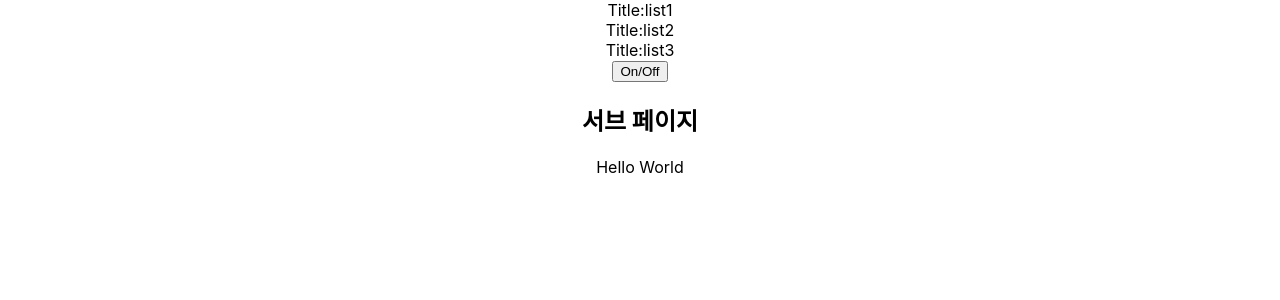
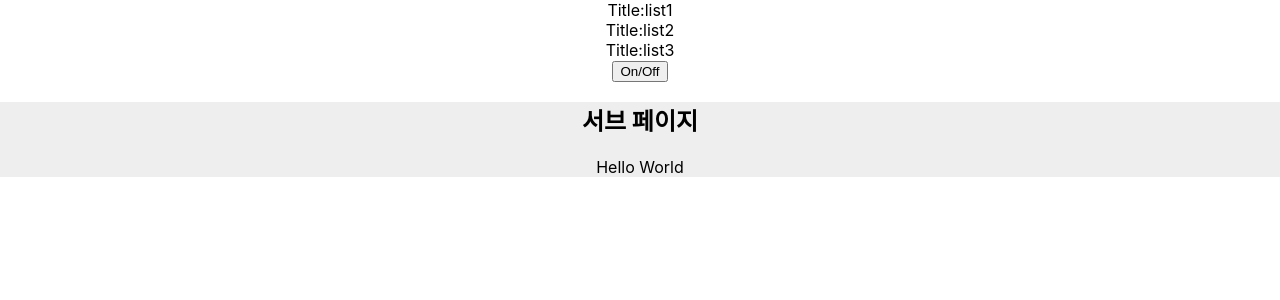
Before and after one commit to TwotheMoon/eZenReactJS, a React (Create React App) app in the folder template/: page / in a window 1280 px wide. Both pictures are taken after a click on the button "On/Off". Shown: the top 300 px of the page. Built offline with nearby package versions, Linux system fonts and the light colour scheme.

Commit message:
스타일 컴포넌트

```diff
--- a/template/package.json
+++ b/template/package.json
@@ -9,6 +9,7 @@
     "react": "^17.0.2",
     "react-dom": "^17.0.2",
     "react-scripts": "5.0.0",
+    "styled-components": "^5.3.3",
     "web-vitals": "^2.1.0"
   },
   "scripts": {
--- a/template/src/App.js
+++ b/template/src/App.js
@@ -1,5 +1,20 @@
 import { useState } from 'react';
 import './App.css';
+import styled from 'styled-components';
+
+
+const SubBox = styled.div`
+    background-color: #eee;
+  `;
+function SubPage() {
+
+  return (
+    <SubBox>
+      <h2>서브 페이지</h2>
+      <div>Hello World</div>
+    </SubBox>
+  );
+}
 
 function App() {
   const [title, setTitle] = useState(['list1', 'list2', 'list3']);
@@ -26,15 +41,8 @@ function App() {
     </div>
   );
 
-  function SubPage() {
 
-    return (
-      <div>
-        <h2>서브 페이지</h2>
-        <div>Hello World</div>
-      </div>
-    );
-  }
+
 
 }
 export default App;
--- a/template/src/index.js
+++ b/template/src/index.js
@@ -4,7 +4,6 @@ import './index.css';
 import App from './App';
 
 ReactDOM.render(
-
   <App />,
 
   document.getElementById('root')
```
Also changed, not shown: 1 other file (tests, documents, lock files or other folders).
